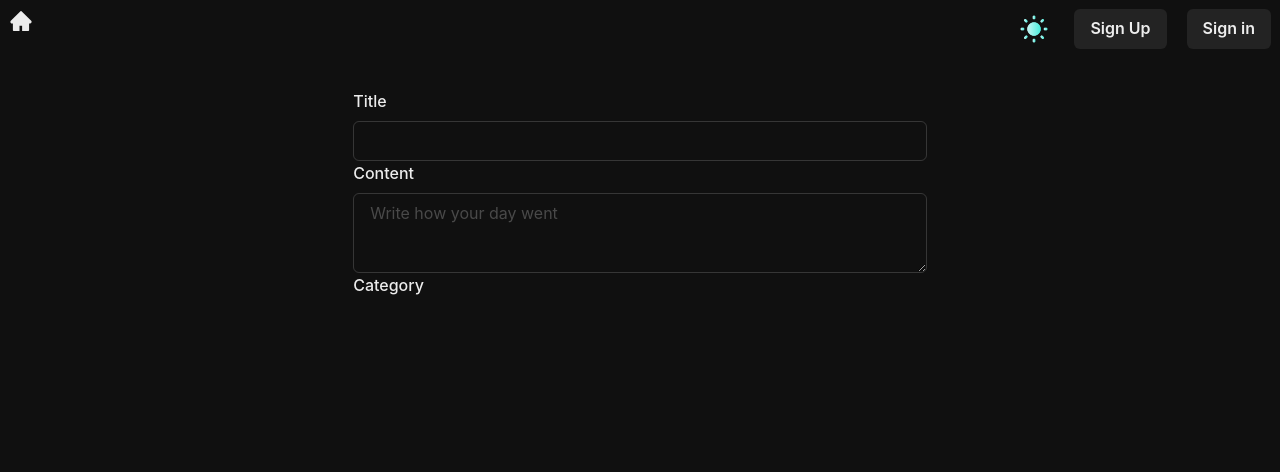
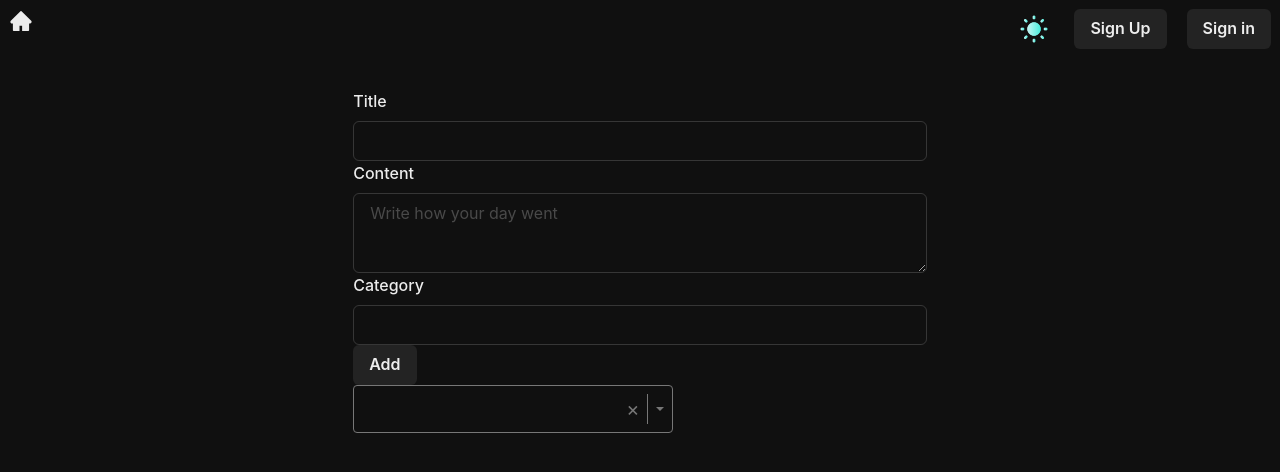
Before and after one commit to code-blogger3/diary-manager, a React (Vite) app in the folder frontend/: page /createDiary in a window 1280 px wide. Shown: the top 472 px of the page. Built offline with nearby package versions, Linux system fonts and the light colour scheme.

Commit message:
add category functionality

```diff
--- a/frontend/src/components/Select.jsx
+++ b/frontend/src/components/Select.jsx
@@ -1,29 +1,29 @@
 import { useEffect, useRef, useState } from "react";
 import styles from "../select.module.css";
 
-export function Select({ multiple, value, onChange, options }) {
+export function Select({ value, onChange, options }) {
   const [isOpen, setIsOpen] = useState(false);
   const [highlightedIndex, setHighlightedIndex] = useState(0);
-  const containerRef = useRef < HTMLDivElement > null;
+  const containerRef = useRef();
 
   function clearOptions() {
-    multiple ? onChange([]) : onChange(undefined);
+    onChange([]);
   }
 
   function selectOption(option) {
-    if (multiple) {
     if (value.includes(option)) {
       onChange(value.filter((o) => o !== option));
     } else {
       onChange([...value, option]);
     }
-    } else {
-      if (option !== value) onChange(option);
-    }
   }
 
+  // useEffect(() => {
+  //   selectOption(value);
+  // }, []);
+
   function isOptionSelected(option) {
-    return multiple ? value.includes(option) : option === value;
+    return value.includes(option);
   }
 
   useEffect(() => {
@@ -73,10 +73,9 @@ export function Select({ multiple, value, onChange, options }) {
       className={styles.container}
     >
       <span className={styles.value}>
-        {multiple
-          ? value.map((v) => (
+        {value.map((v, idx) => (
           <button
-                key={v.value}
+            key={idx}
             onClick={(e) => {
               e.stopPropagation();
               selectOption(v);
@@ -86,8 +85,7 @@ export function Select({ multiple, value, onChange, options }) {
             {v.label}
             <span className={styles["remove-btn"]}>&times;</span>
           </button>
-            ))
-          : value?.label}
+        ))}
       </span>
       <button
         onClick={(e) => {
@@ -109,7 +107,7 @@ export function Select({ multiple, value, onChange, options }) {
               setIsOpen(false);
             }}
             onMouseEnter={() => setHighlightedIndex(index)}
-            key={option.value}
+            key={index}
             className={`${styles.option} ${
               isOptionSelected(option) ? styles.selected : ""
             } ${index === highlightedIndex ? styles.highlighted : ""}`}
--- a/frontend/src/pages/CreateDiary.jsx
+++ b/frontend/src/pages/CreateDiary.jsx
@@ -1,5 +1,6 @@
 import {
   Box,
+  Button,
   Container,
   Flex,
   FormControl,
@@ -7,10 +8,19 @@ import {
   Input,
   Textarea,
 } from "@chakra-ui/react";
-import React from "react";
+import React, { useState } from "react";
 import { Form } from "react-router-dom";
+import { Select } from "../components/Select";
+import { useDispatch, useSelector } from "react-redux";
+import { addCategory } from "../redux/diary/diarySlice";
 
 function CreateDiary() {
+  const { category } = useSelector((state) => state.diary);
+  const [multipleCategoryValue, setMultipleCategoryValue] = useState([]);
+  const [singleCategory, setSingleCategory] = useState("");
+  const dispatch = useDispatch();
+  console.log(category);
+  // dispatch(addCategory({ label: singleCategory })
   return (
     <>
       <Container pt={10}>
@@ -25,7 +35,28 @@ function CreateDiary() {
           </FormControl>
           <FormControl>
             <FormLabel>Category</FormLabel>
+            <Input
+              type="text"
+              name="category"
+              value={singleCategory}
+              onChange={(e) => setSingleCategory(e.target.value)}
+            />
+            <Button
+              onClick={() =>
+                setMultipleCategoryValue((prev) => [
+                  ...prev,
+                  { label: singleCategory },
+                ])
+              }
+            >
+              Add
+            </Button>
           </FormControl>
+          <Select
+            onChange={(o) => setMultipleCategoryValue(o)}
+            options={category}
+            value={multipleCategoryValue}
+          />
         </Form>
       </Container>
     </>
--- a/frontend/src/redux/diary/diarySlice.js
+++ b/frontend/src/redux/diary/diarySlice.js
@@ -2,13 +2,19 @@ import { createSlice } from "@reduxjs/toolkit";
 
 const initialState = {
   diaries: [],
-  category: [],
+  category: [{ lable: "" }],
 };
 
 const diarySlice = createSlice({
   name: "diary",
   initialState,
-  reducers: {},
+  reducers: {
+    addCategory: (state, action) => {
+      // Assuming action.payload is the data you want to add to the category array
+      state.category = [...state.category, action.payload];
+    },
+  },
 });
 
+export const { addCategory } = diarySlice.actions;
 export default diarySlice.reducer;
--- a/frontend/src/select.module.css
+++ b/frontend/src/select.module.css
@@ -64,6 +64,7 @@
     top: calc(100% + .25em);
     background-color: white;
     z-index: 100;
+    color: #000;
 }
 
 .options.show {
@@ -73,15 +74,17 @@
 .option {
     padding: .25em .5em;
     cursor: pointer;
+
 }
 
 .option.selected {
     background-color: hsl(200, 100%, 70%);
+
 }
 
 .option.highlighted {
     background-color: hsl(200, 100%, 50%);
-    color: white
+    color: black
 }
 
 .option-badge {
```
Lines whose indentation alone changed are shown as unchanged.
